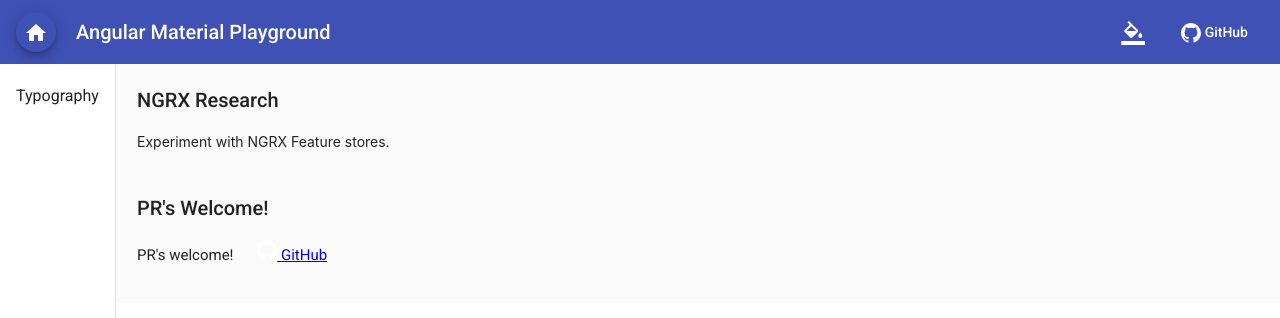
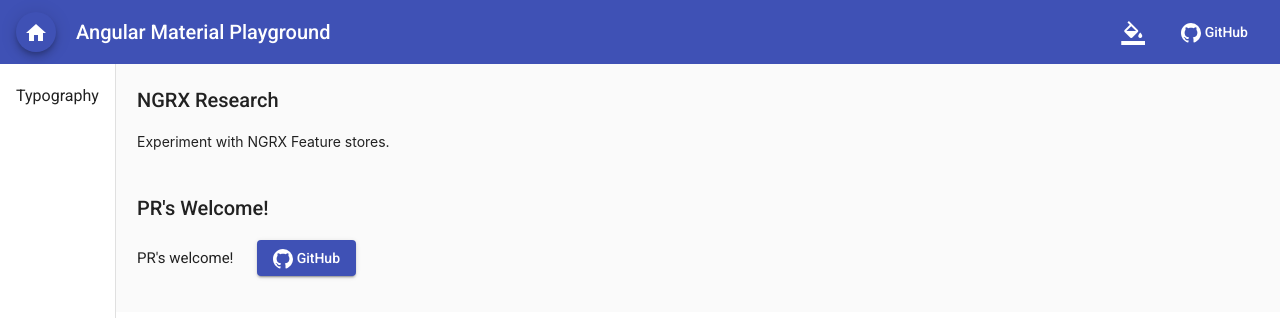
Before and after one commit to UIUXEngineering/stackblitz-ngrx-research, an Angular app: page /home in a window 1280 px wide. Shown: the top 318 px of the page. Built offline with nearby package versions, Linux system fonts and the light colour scheme.

Commit message:
feat(home): button

```diff
--- a/apps/research/src/app/app.component.html
+++ b/apps/research/src/app/app.component.html
@@ -16,7 +16,7 @@
      matTooltip="PR's Welcome!"
      matTooltipPosition="below"
      target="_blank"
-     href="https://github.com/UIUXEngineering/stackblitz-configure-angular-material-components"
+     href="https://github.com/UIUXEngineering/stackblitz-ngrx-research"
      aria-label="GitHub Repository">
     <img class="docs-angular-logo"
          src="./assets/img/homepage/github-circle-white-transparent.svg"
--- a/apps/research/src/app/app.module.ts
+++ b/apps/research/src/app/app.module.ts
@@ -34,9 +34,13 @@ import { AppRoutingModule } from './app-routing.module';
 
 import { AppComponent } from './app.component';
 import { BrowserAnimationsModule } from '@angular/platform-browser/animations';
+import { HomeComponent } from './pages/home/home.component';
 
 @NgModule({
-  declarations: [AppComponent],
+  declarations: [
+    AppComponent,
+    HomeComponent,
+  ],
   imports: [
     BrowserModule,
     BrowserAnimationsModule,
--- a/apps/research/src/app/pages/home/home.component.html
+++ b/apps/research/src/app/pages/home/home.component.html
@@ -14,7 +14,7 @@
 <p class="mat-h4">
   PR's welcome! <a mat-raised-button color="primary" class="github-buttom"
                    target="_blank"
-                   href="https://github.com/UIUXEngineering/stackblitz-configure-angular-material-components"
+                   href="https://github.com/UIUXEngineering/stackblitz-ngrx-research"
                                    aria-label="GitHub Repository">
                   <img class="docs-angular-logo"
                        src="./assets/img/homepage/github-circle-white-transparent.svg"
--- a/apps/research/src/styles.scss
+++ b/apps/research/src/styles.scss
@@ -9,24 +9,46 @@
 // Be sure that you only ever include this mixin once!
 @include mat-core();
 
+// Define the light theme
+
 // Define the palettes for your theme using the Material Design palettes available in palette.scss
 // (imported above). For each palette, you can optionally specify a default, lighter, and darker
-// hue. Available color palettes: https://material.io/design/color/
-$research-primary: mat-palette($mat-indigo);
-$research-accent: mat-palette($mat-pink, A200, A100, A400);
+// hue.
+// Material Color Variables: https://github.com/angular/components/blob/master/src/material/core/theming/_palette.scss#L39
+// Available color palettes: https://material.io/design/color/
+$config-angular-material-theme-components-primary: mat-palette($mat-indigo);
+$config-angular-material-theme-components-accent: mat-palette($mat-pink, A200, A100, A400);
 
 // The warn palette is optional (defaults to red).
-$research-warn: mat-palette($mat-red);
+$config-angular-material-theme-components-warn: mat-palette($mat-red);
 
 // Create the theme object (a Sass map containing all of the palettes).
-$research-theme: mat-light-theme($research-primary, $research-accent, $research-warn);
+$config-angular-material-theme-components-theme: mat-light-theme(
+    $config-angular-material-theme-components-primary,
+    $config-angular-material-theme-components-accent,
+    $config-angular-material-theme-components-warn);
 
 // Include theme styles for core and each component used in your app.
 // Alternatively, you can import and @include the theme mixins for each component
 // that you are using.
-@include angular-material-theme($research-theme);
+@include angular-material-theme($config-angular-material-theme-components-theme);
 
-/* You can add global styles to this file, and also import other style files */
+
+// Define an alternate dark theme.
+$dark-primary: mat-palette($mat-blue-grey);
+$dark-accent:  mat-palette($mat-amber, A200, A100, A400);
+$dark-warn:    mat-palette($mat-deep-orange);
+$dark-theme:   mat-dark-theme($dark-primary, $dark-accent, $dark-warn);
+
+
+.unicorn-dark-theme {
+  $background: map-get($dark-theme, background);
+
+  color: white;
+  @include angular-material-theme($dark-theme);
+
+  background-color: map-get($background, background);
+}
 
 html, body { height: 100%; }
 body { margin: 0; font-family: Roboto, "Helvetica Neue", sans-serif; }
```
